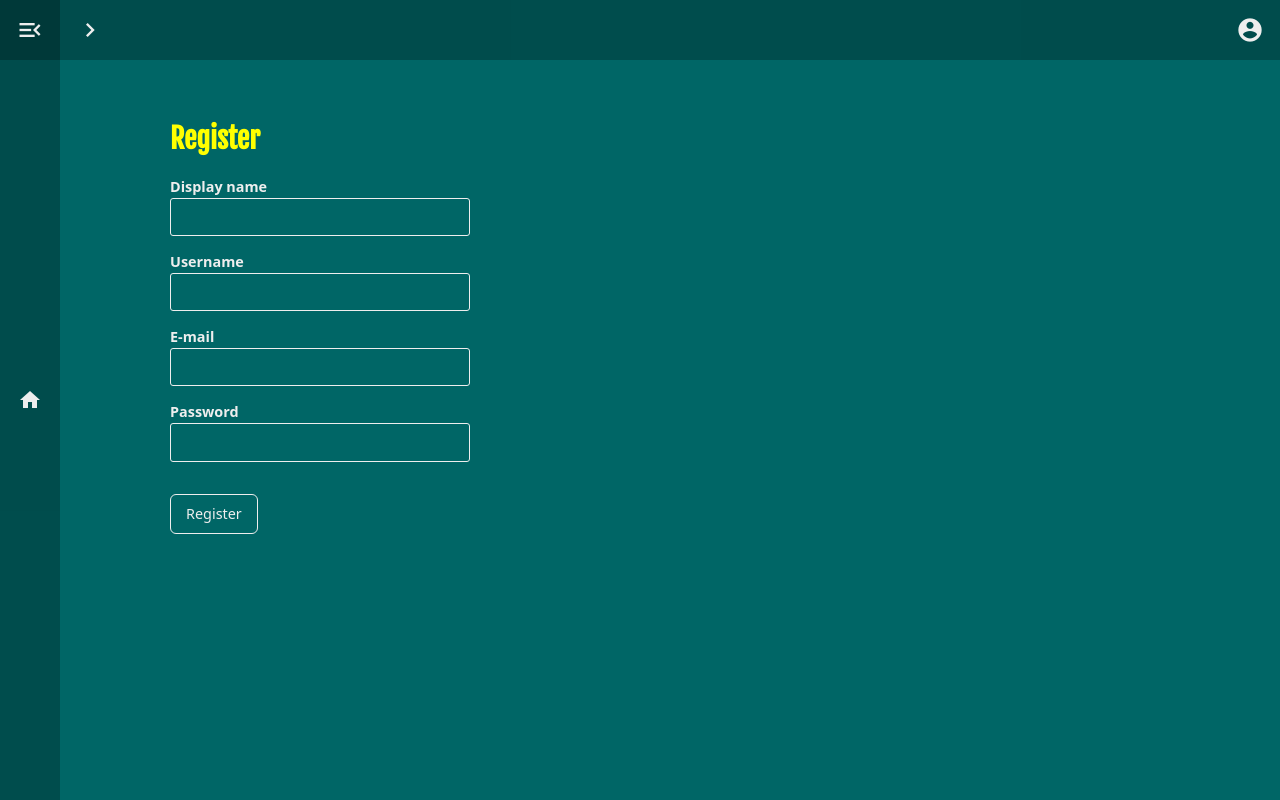
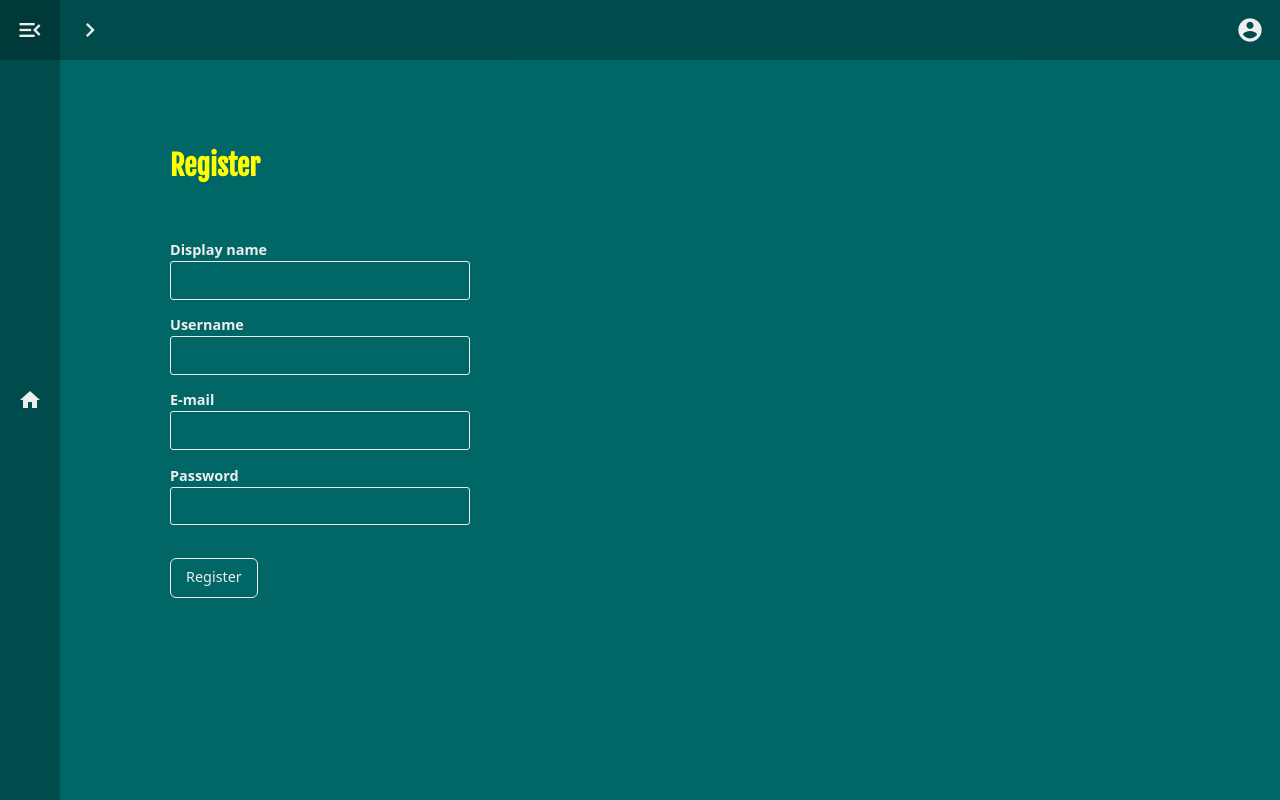
Before and after one commit to k-majick/lodge82, a Nuxt app: page /index/register in a window 1280 px wide. Built offline with nearby package versions, Linux system fonts and the light colour scheme.

Commit message:
transition + css fix

```diff
--- a/assets/scss/components/_main.scss
+++ b/assets/scss/components/_main.scss
@@ -3,7 +3,7 @@
   @include mk-container;
 
   min-height: 100vh;
-  padding-top: 100px;
+  padding-top: 150px;
   padding-bottom: 15px;
 
   &__btn {
@@ -14,5 +14,6 @@
     color: $color-yellow;
     font-family: $font-secondary;
     font-size: 1.75rem;
+    margin: 0 0 60px;
   }
 }
--- a/pages/index.vue
+++ b/pages/index.vue
@@ -2,7 +2,7 @@
   <NavMain />
   <NavSide />
 
-  <router-view v-slot="{ Component, route }">
+  <router-view v-slot="{ Component }">
     <transition name="fade" mode="out-in">
       <main class="main" :class="{ open: isNavOpen, mini: isNavMini }">
         <component :is="Component" :key="(route.name as string)" />
```
